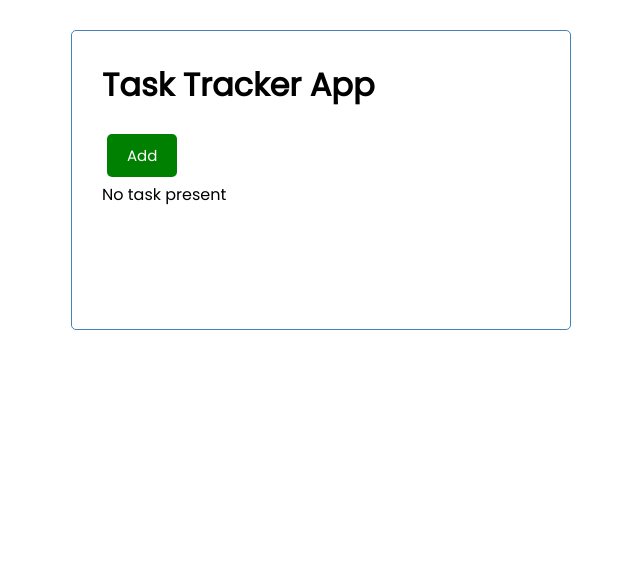
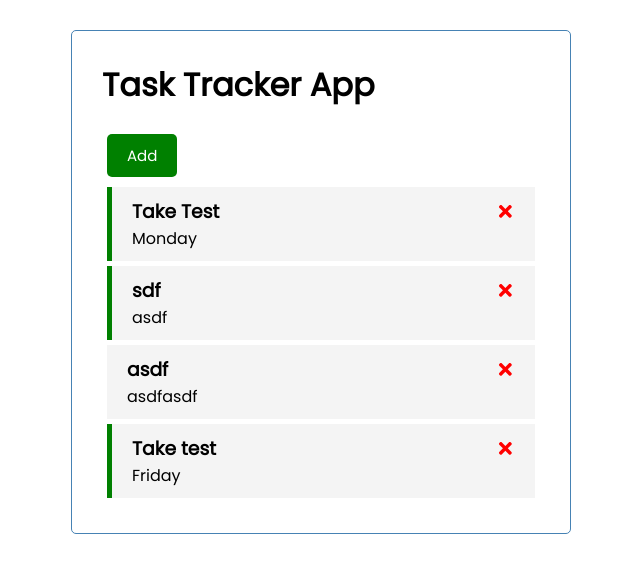
Before and after one commit to ishrajesh/task-tracker, a React (Create React App) app: page / in a window 1280 px wide. Shown: the top 572 px of the page, without its empty margins (319-959 px from the left). Built offline with nearby package versions, Linux system fonts and the light colour scheme; data requests are answered from the project's data file.

Commit message:
Adding addTask functionality for json-server

```diff
--- a/db.json
+++ b/db.json
@@ -1,3 +1,28 @@
 {
-  "tasks": []
+  "tasks": [
+    {
+      "text": "Take Test",
+      "day": "Monday",
+      "reminder": true,
+      "id": 1
+    },
+    {
+      "text": "sdf",
+      "day": "asdf",
+      "reminder": true,
+      "id": 2
+    },
+    {
+      "text": "asdf",
+      "day": "asdfasdf",
+      "reminder": false,
+      "id": 3
+    },
+    {
+      "text": "Take test",
+      "day": "Friday",
+      "reminder": true,
+      "id": 4
+    }
+  ]
 }
--- a/src/App.js
+++ b/src/App.js
@@ -24,10 +24,22 @@ function App() {
 
 
   //Add Task
-  const addTask = (task) => {
-    const id = Math.floor(Math.random()*10000) +1
-    const newTask = {id, ...task}
-    setTasks([...tasks,newTask])
+  const addTask = async (task) => {
+    const res = await fetch('http://localhost:5000/tasks', {
+      method:'POST',
+      headers: {
+        'Content-type':'application/json'
+      },
+      body:JSON.stringify(task)
+    })
+
+    const data = await res.json()
+
+    setTasks([...tasks, data])
+
+    // const id = Math.floor(Math.random()*10000) +1
+    // const newTask = {id, ...task}
+    // setTasks([...tasks,newTask])
   }
 
   //Delete Task
--- a/src/Components/Tasks.js
+++ b/src/Components/Tasks.js
@@ -3,8 +3,8 @@ const Tasks = ({tasks,onDelete,onToggle}) => {
   return (
     <>
     {
-        tasks.map((task) => {
-        return <Task key={task.id} task={task} onDelete={onDelete} onToggle={onToggle}/>
+        tasks.map((task,index) => {
+        return <Task key={task.index} task={task} onDelete={onDelete} onToggle={onToggle}/>
     })
     }
     </>
```
